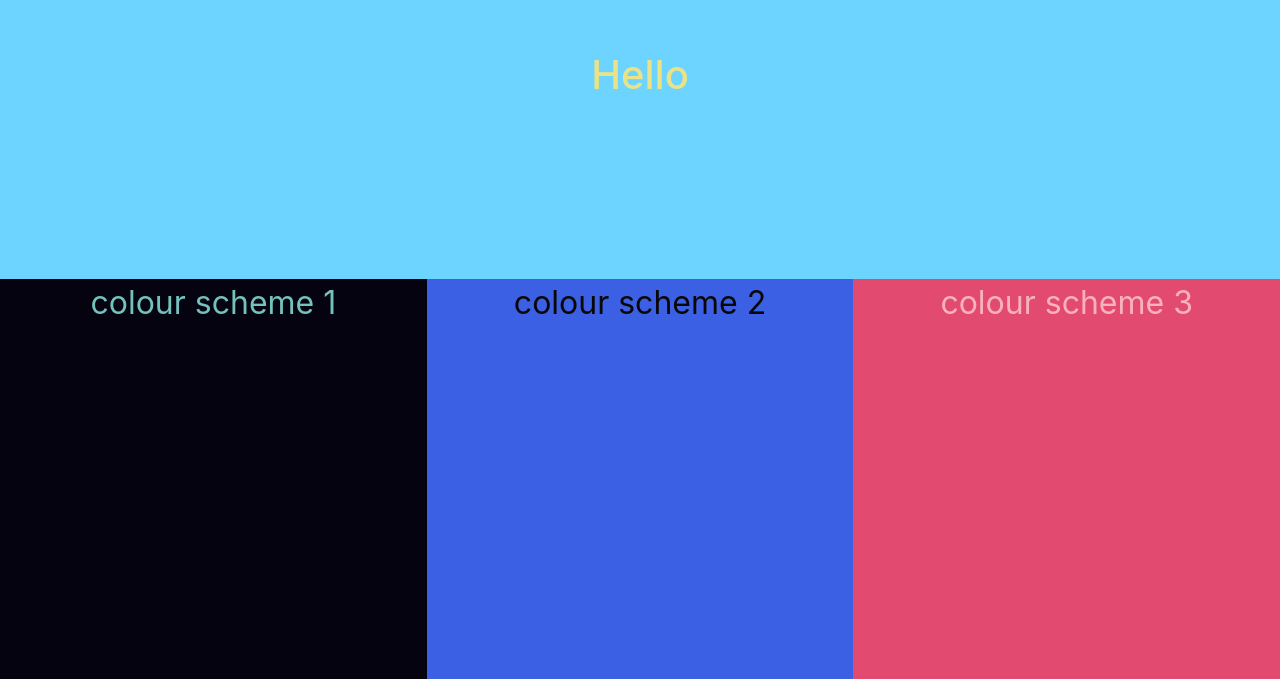
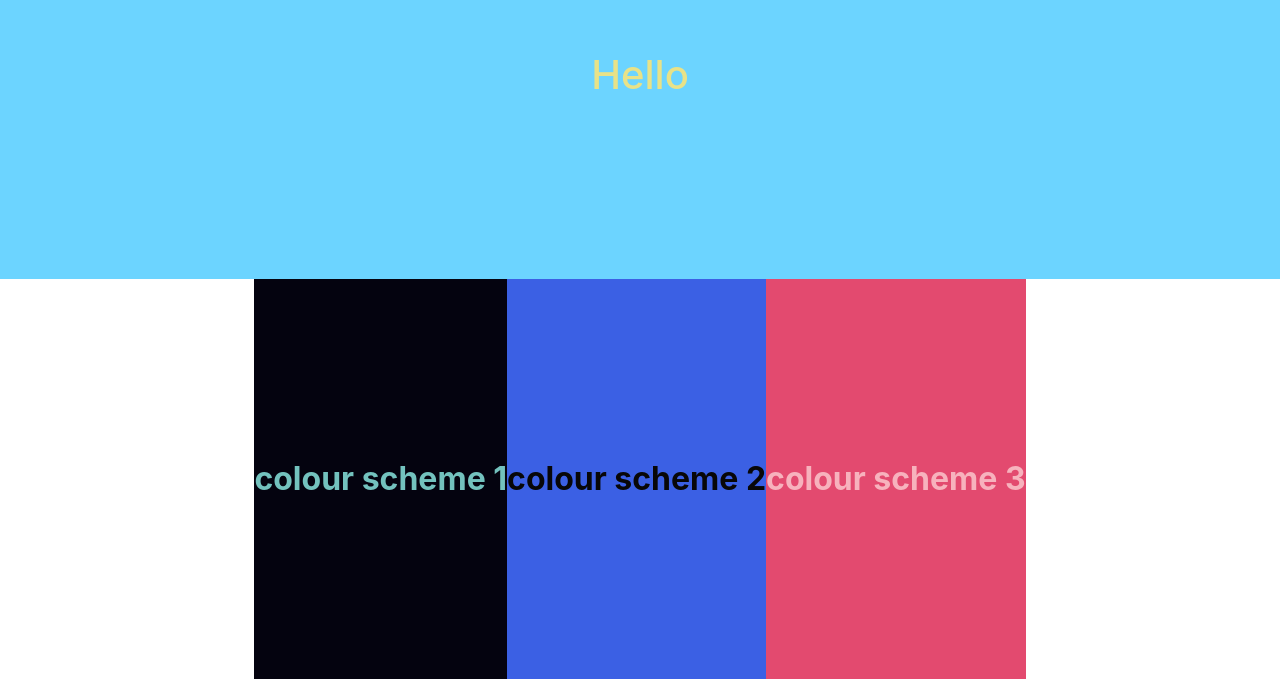
Before and after one commit to blairjackson/colour_changer, a plain HTML site: page index.html in a window 1280 px wide. Shown: the part 121-800 px from the top of the page. Drawn offline with nearby package versions, Linux system fonts and the light colour scheme.

Commit message:
centered titles and added small animation for visual appeal

```diff
--- a/index.html
+++ b/index.html
@@ -41,9 +41,9 @@ they are styled in the main.css, and the colours codes need
 to be copied to the java script function lists
  -->
     <div class="color_picker">
-      <a class="colour_squares" href = "javascript:change_color('1')" id = "scheme_1">colour scheme 1</a>
-      <a class="colour_squares" href = "javascript:change_color('2')" id = "scheme_2">colour scheme 2</a>
-      <a class="colour_squares" href = "javascript:change_color('3')" id = "scheme_3">colour scheme 3</a>
+      <a class="colour_squares" href = "javascript:change_color('1')" id = "scheme_1"><strong>colour scheme 1</strong></a>
+      <a class="colour_squares" href = "javascript:change_color('2')" id = "scheme_2"><strong>colour scheme 2</strong></a>
+      <a class="colour_squares" href = "javascript:change_color('3')" id = "scheme_3"><strong>colour scheme 3</strong></a>
     </div>
 
 
--- a/main.css
+++ b/main.css
@@ -59,15 +59,19 @@ to use the var (variables from :root up above)
 }
 
 .colour_squares{
-  flex:1;
   height:100%;
-  align-self: flex-end;
+  display: flex;
+  flex-wrap: wrap;
   text-align: center;
+  justify-content: center;
+  align-items: center;
   font-size: 4vh;
 }
 
 .colour_squares:hover{
   text-decoration: none;
+  transition: all .2s ease-in-out;
+  transform: scale(1.1);
   outline:solid 1px black;
 }
 
```
